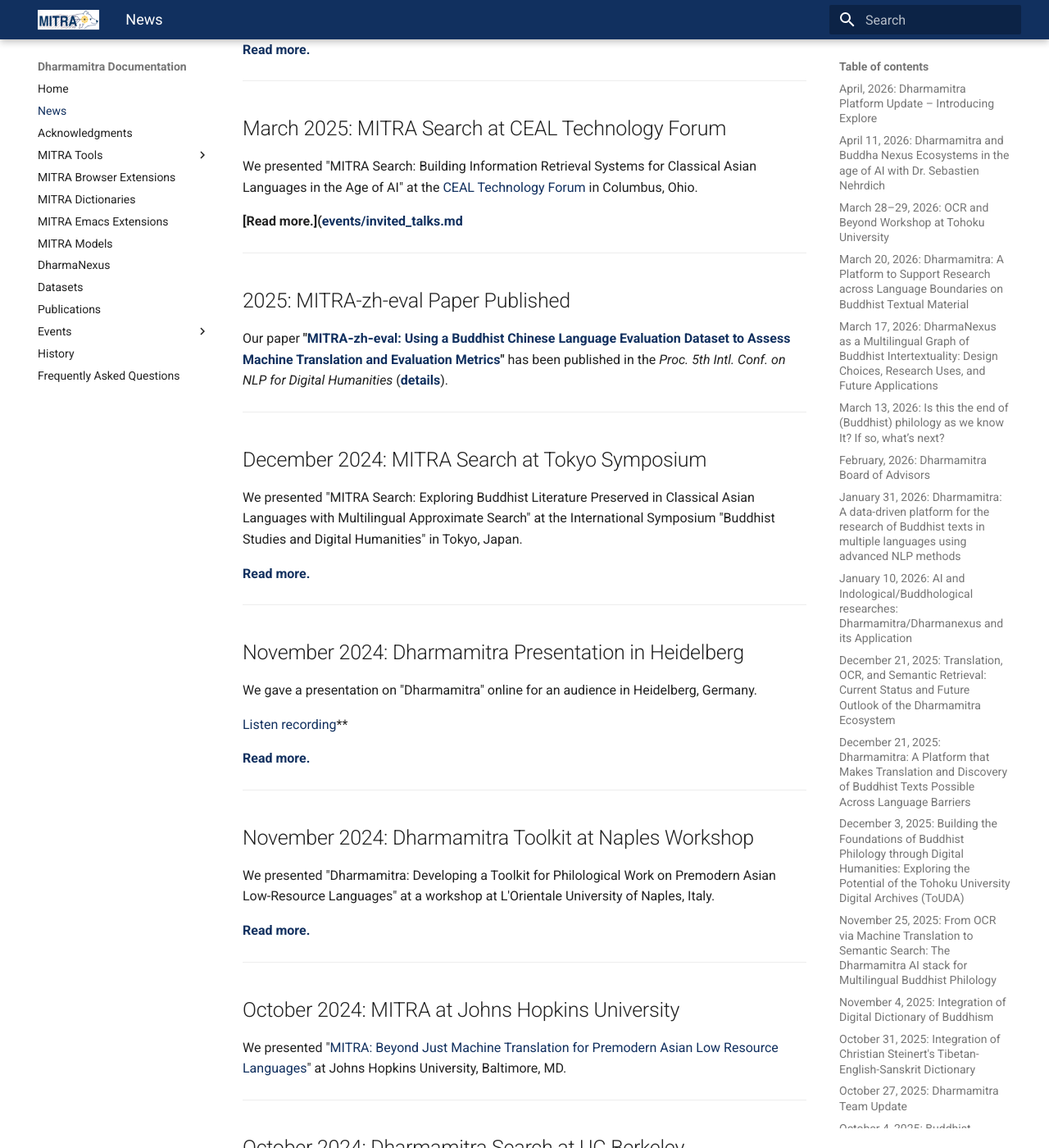
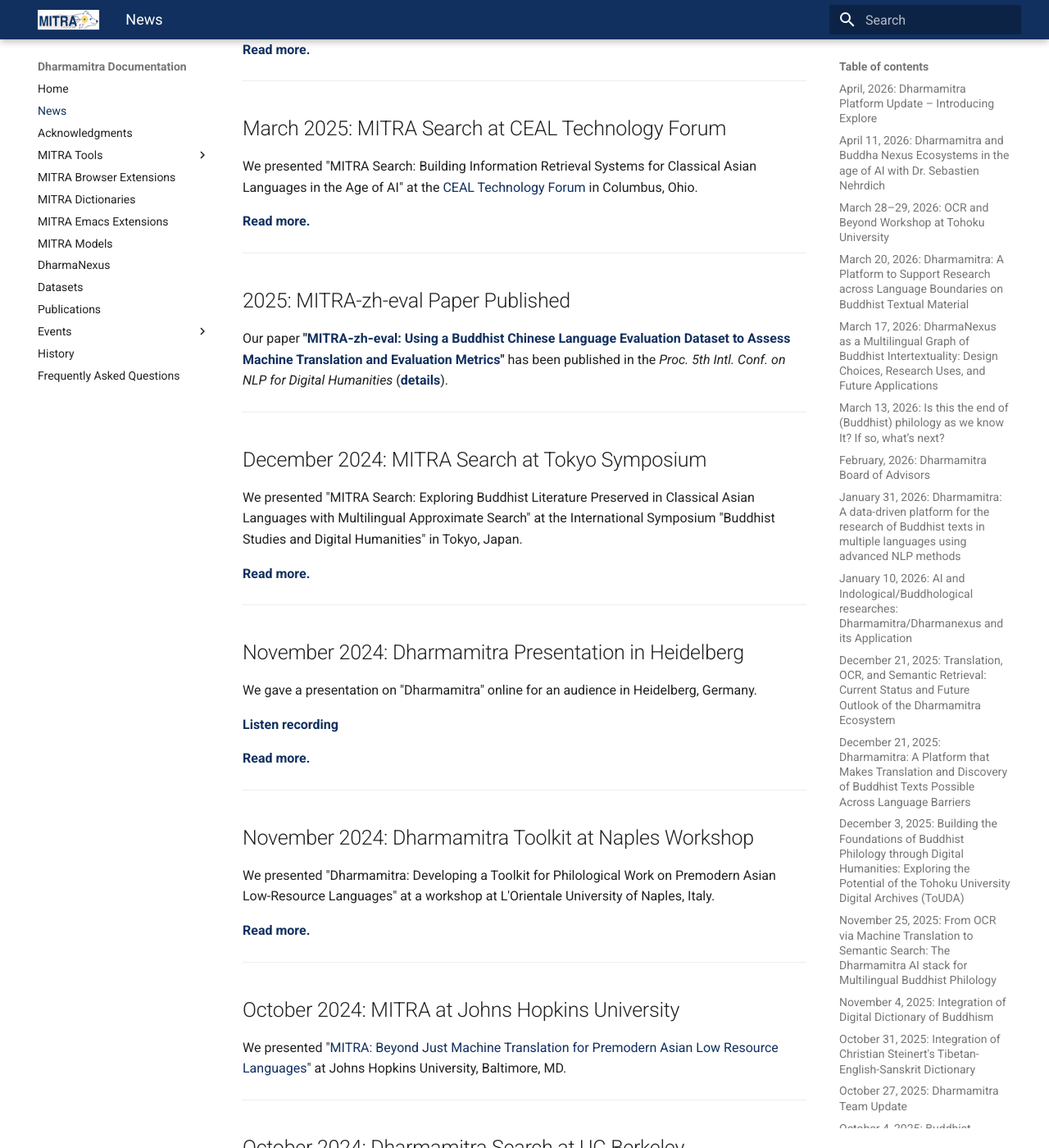
Before and after one commit to dharmamitra/dharmamitra-guides, an MkDocs documentation site: the page built from docs/news.md, in a window 1280 px wide and 1400 px high, scrolled down 9900 px. Shown: the whole window at 82% size. Built offline with MkDocs 1.6.1 and Material for MkDocs 9.7.7, drawn with Linux system fonts in a browser that asks for light colours.

Commit message:
Update news.md

```diff
--- a/docs/news.md
+++ b/docs/news.md
@@ -238,7 +238,7 @@
 
 We presented "MITRA Search: Building Information Retrieval Systems for Classical Asian Languages in the Age of AI" at the [CEAL Technology Forum](https://www.eastasianlib.org/) in Columbus, Ohio.
 
-**[Read more.]([events/invited_talks.md](https://dharmamitra.github.io/dharmamitra-guides/events/invited_talks/#MITRA-Search-at-CEAL-Technology-Forum)**
+**[Read more.](https://dharmamitra.github.io/dharmamitra-guides/events/invited_talks/#MITRA-Search-at-CEAL-Technology-Forum)**
 
 ---
 
@@ -260,7 +260,7 @@
 
 We gave a presentation on "Dharmamitra" online for an audience in Heidelberg, Germany.
 
-[Listen recording](https://www.youtube.com/watch?v=SMD6RGr-w9Q)**
+**[Listen recording](https://www.youtube.com/watch?v=SMD6RGr-w9Q)**
 
 **[Read more.](https://dharmamitra.github.io/dharmamitra-guides/events/invited_talks/#dharmamitra)**
 
```
